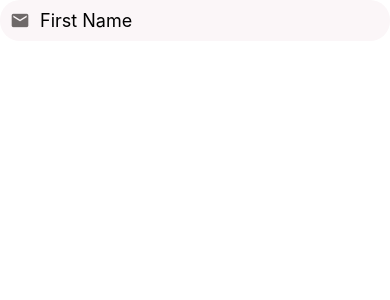
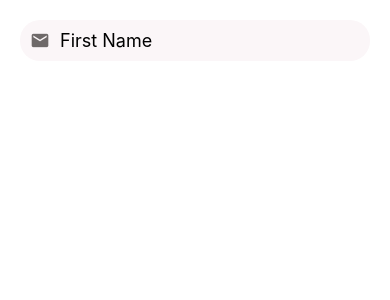
Before and after one commit to blackstone86/rn-donewithit, a React Native app: screen / in a window 390 px wide. Shown: the top 300 px of the page. Built offline with nearby package versions, Linux system fonts and the light colour scheme.

Commit message:
feat: 🎸 [PrettyTextInput.tsx] add input components

```diff
--- a/components/AppTextInput/AppTextInput.tsx
+++ b/components/AppTextInput/AppTextInput.tsx
@@ -9,34 +9,34 @@ import {
 import AppIcon from '../AppIcon'
 import CONSTS from './consts'
 
-type AppTextInputProps = {
-  placeholder?: string
-  keyboardType?: KeyboardTypeOptions
-  iconName?: string
-  iconColor?: string
-  iconSize?: number
-  maxLength?: number
-  secureTextEntry?: boolean
-  onChangeText?: (text: string) => void
-}
+// type AppTextInputProps = {
+//   placeholder?: string
+//   keyboardType?: KeyboardTypeOptions
+//   iconName?: string
+//   iconColor?: string
+//   iconSize?: number
+//   maxLength?: number
+//   secureTextEntry?: boolean
+//   onChangeText?: (text: string) => void
+// }
 
 function AppTextInput({
-  placeholder = CONSTS.PLACEHOLDER,
+  // Container
+  style,
+  textInputStyle,
+  // AppIcon
   iconName = CONSTS.ICON_NAME,
   iconColor = CONSTS.ICON_COLOR,
   iconSize = CONSTS.ICON_SIZE,
+  // InputText
+  placeholder = CONSTS.PLACEHOLDER,
   keyboardType = CONSTS.KEYBOARD_TYPE,
   maxLength = CONSTS.MAX_LENGTH,
-  secureTextEntry = CONSTS.SECURE_TEXT_ENTRY,
-  onChangeText
-}: AppTextInputProps) {
-  const [value, setValue] = useState('')
-  const handleChangeText = useCallback((text: string) => {
-    typeof onChangeText === 'function' && onChangeText(text)
-  }, [])
-
+  clearButtonMode = CONSTS.CLEAR_BUTTON_MODE,
+  ...otherProps
+}: any) {
   return (
-    <View style={styles.container}>
+    <View style={[style, styles.container]}>
       <AppIcon
         name={iconName}
         color={iconColor}
@@ -44,18 +44,12 @@ function AppTextInput({
         style={styles.icon}
       />
       <TextInput
-        style={styles.textInput}
-        secureTextEntry={secureTextEntry} // secureTextEntry={true}
         placeholder={placeholder}
-        clearButtonMode="always"
+        clearButtonMode={clearButtonMode}
         maxLength={maxLength}
         keyboardType={keyboardType}
-        value={value}
-        multiline={false}
-        onChangeText={(text) => {
-          setValue(text)
-          handleChangeText(text)
-        }}
+        style={[styles.textInput, textInputStyle]}
+        {...otherProps}
       />
     </View>
   )
--- a/components/AppTextInput/consts.tsx
+++ b/components/AppTextInput/consts.tsx
@@ -11,8 +11,8 @@ type constsType = {
   PADDING: number
   BACKGROUND_COLOR: string
   MAX_LENGTH: number
-  SECURE_TEXT_ENTRY: boolean
   TEXT_INPUT_FONT_SIZE: number
+  CLEAR_BUTTON_MODE: string
 }
 const CONSTS: constsType = {
   PLACEHOLDER: 'Write something here...',
@@ -24,8 +24,8 @@ const CONSTS: constsType = {
   PADDING: 10,
   BACKGROUND_COLOR: '#fbf6f8',
   MAX_LENGTH: 50,
-  SECURE_TEXT_ENTRY: false,
-  TEXT_INPUT_FONT_SIZE: 18
+  TEXT_INPUT_FONT_SIZE: 18,
+  CLEAR_BUTTON_MODE: 'always'
 }
 
 export default CONSTS
--- a/demos/PrettyTextInput.tsx
+++ b/demos/PrettyTextInput.tsx
@@ -1,5 +1,5 @@
 import React, { useCallback, useMemo, useState } from 'react'
-import { KeyboardTypeOptions } from 'react-native'
+import { KeyboardTypeOptions, StyleSheet } from 'react-native'
 import AppSafeAreaView from '../components/AppSafeAreaView'
 import AppTextInput from '../components/AppTextInput'
 import AppText from '../components/AppText'
@@ -8,7 +8,6 @@ type dataType = {
   iconName: string
   placeholder: string
   keyboardType: KeyboardTypeOptions
-  secureTextEntry: boolean
 }
 
 /**
@@ -20,27 +19,44 @@ export default function App() {
   const handleChangeText = useCallback((text: string) => {
     setEmail(text)
   }, [])
-  const { placeholder, keyboardType, iconName, secureTextEntry }: dataType =
-    useMemo(
-      () => ({
-        placeholder: 'First Name',
-        keyboardType: 'numeric',
-        iconName: 'email',
-        secureTextEntry: true
+  const { placeholder, keyboardType, iconName }: dataType = useMemo(
+    () => ({
+      placeholder: 'First Name',
+      keyboardType: 'numeric',
+      iconName: 'email'
+    }),
+    []
+  )
+  const styles = useMemo(
+    () =>
+      StyleSheet.create({
+        appInput: {
+          margin: 20
+        },
+        appTextInput: {
+          fontSize: 18
+        },
+        text: {
+          margin: 20
+        }
       }),
-      []
-    )
+    []
+  )
+
   return (
     <AppSafeAreaView>
       <AppTextInput
+        style={styles.appInput}
+        textInputStyle={styles.appTextInput}
+        value={email}
         iconName={iconName}
         keyboardType={keyboardType} // default 'default'
         placeholder={placeholder}
+        maxLength={20} // default 50
         onChangeText={handleChangeText}
-        secureTextEntry
-        maxLength={20} // default 50
+        // secureTextEntry
       />
-      <AppText>{email}</AppText>
+      <AppText style={styles.text}>{email}</AppText>
     </AppSafeAreaView>
   )
 }
```
